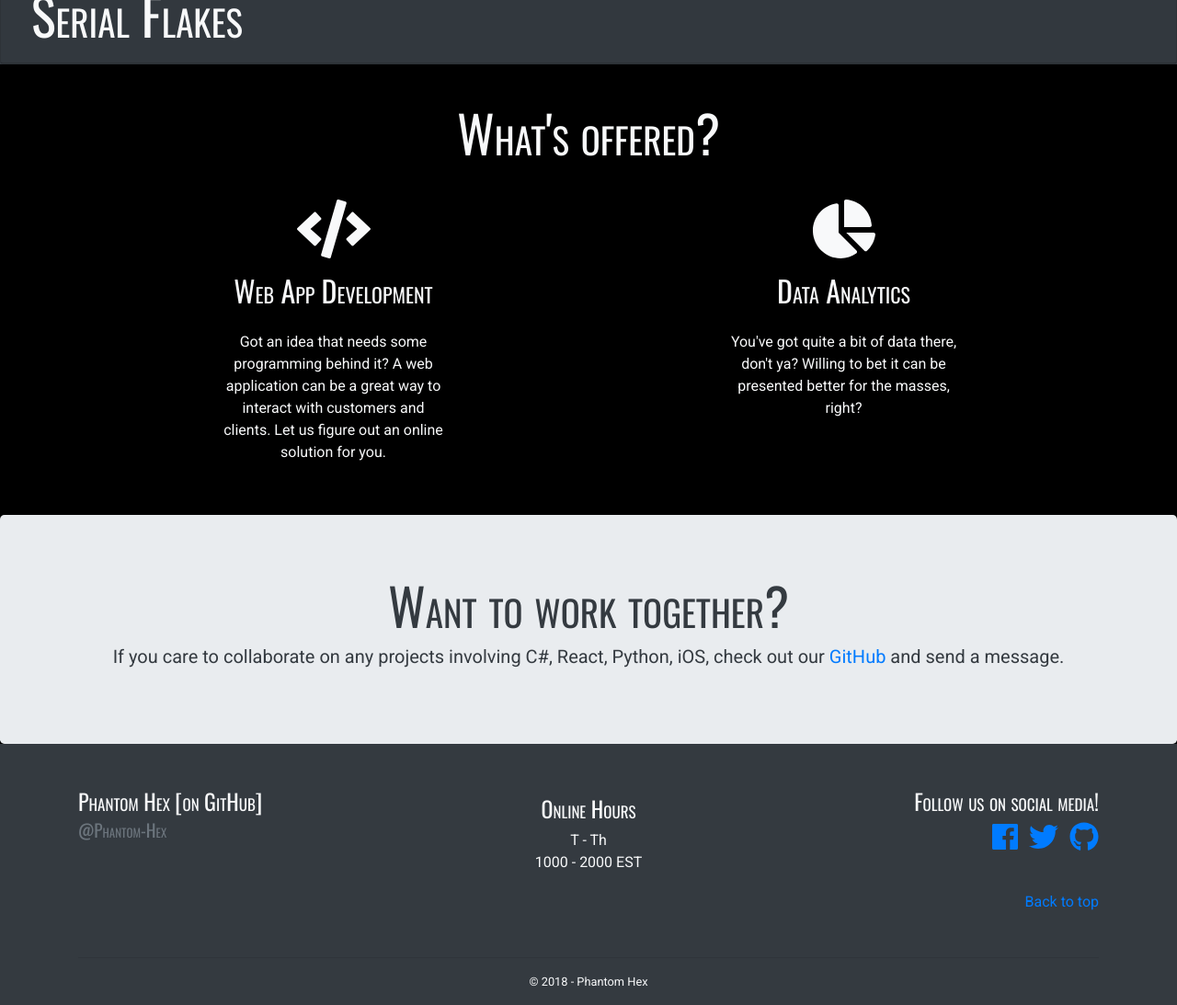
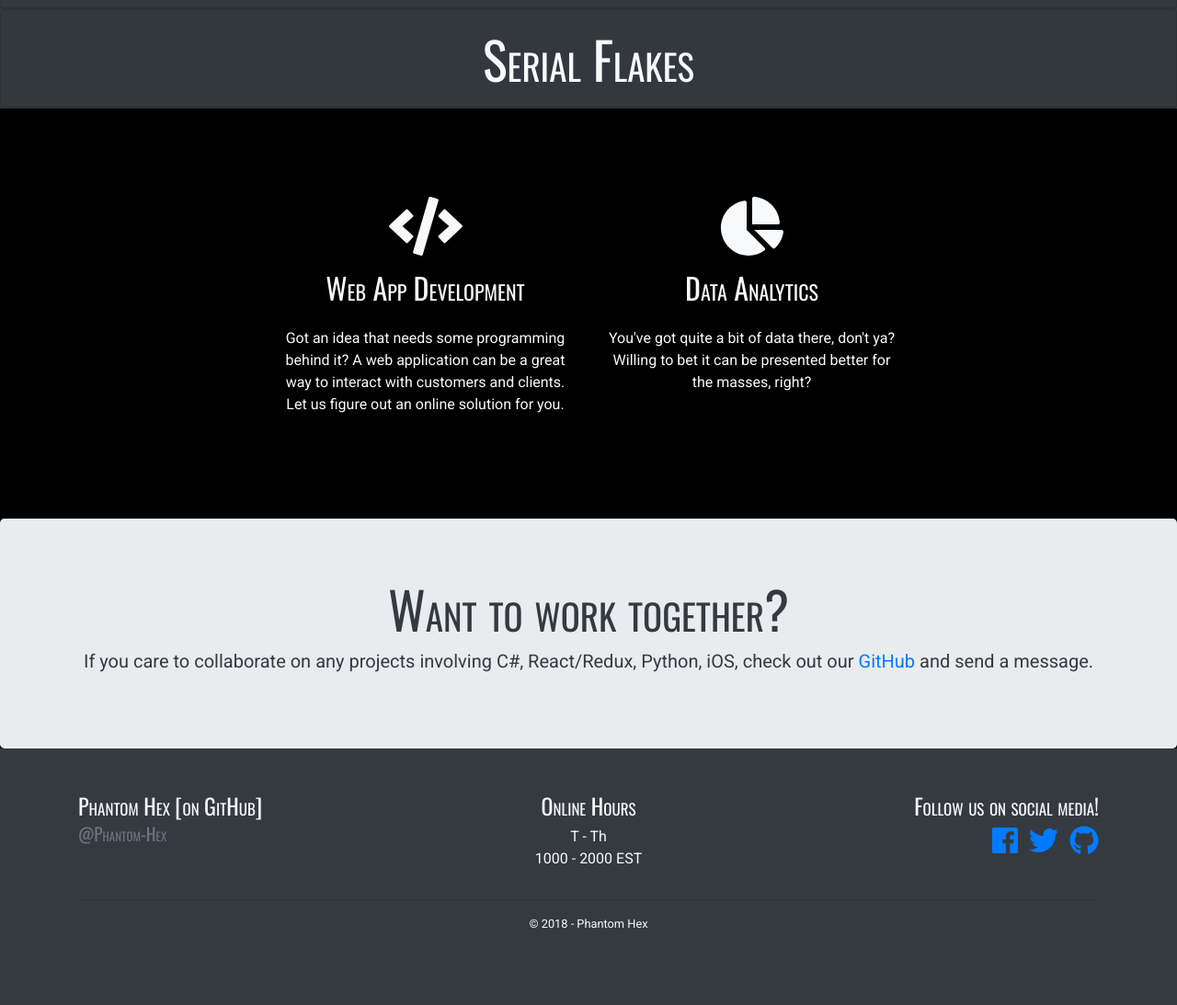
Before and after one commit to Phantom-Hex/Phantom-Hex.github.io, a plain HTML site: page index.html in a window 1280 px wide. Shown: the part 1030-2123 px from the top of the page at 92% size. After the commit the page ends 2061 px from the top, so only its background shows below. Drawn offline with nearby package versions, Linux system fonts and the light colour scheme.

Commit message:
More layout improvements.

```diff
--- a/index.html
+++ b/index.html
@@ -54,12 +54,11 @@
         <!-- Other sections -->
         <section id="Home" class="container py-5 text-center">
             <h2 class="display-4">Welcome!</h2>
-            <p class="lead">This is the GitHub page for Phantom Hex, a relatively new developer. Mobile and web applications are the main
-                focus, but not the only things created here. See some of the projects being worked on below! All repositories
-                are updated weekly.</p>
+            <p class="lead">This is the GitHub page for Phantom Hex, a relatively new developer. Web applications are the main focus, but not the only things created here. See some of the projects being worked on below! All repositories are updated weekly.</p>
         </section>
         <!-- Current Projects -->
-        <div id="projects" class="bg-dark">
+        <div id="projects" class="bg-dark text-center my-5">
+            <!-- Cosplayr -->
             <div class="card bg-dark">
                 <div class="card-header" id="headingOne">
                     <h3 class="mb-0">
@@ -84,6 +83,7 @@
                     </div>
                 </div>
             </div>
+            <!-- Roulette -->
             <div class="card bg-dark">
                 <div class="card-header" id="headingTwo">
                     <h3 class="mb-0">
@@ -106,6 +106,7 @@
                     </div>
                 </div>
             </div>
+            <!-- Overclocked -->
             <div class="card bg-dark">
                 <div class="card-header" id="headingThree">
                     <h3 class="mb-0">
@@ -128,6 +129,7 @@
                     </div>
                 </div>
             </div>
+            <!-- Serial -->
             <div class="card bg-dark">
                 <div class="card-header" id="headingFour">
                     <h3 class="mb-0">
@@ -153,70 +155,16 @@
                 </div>
             </div>
         </div>
-        <!-- <section id="Projects" class="text-center">
-            <h2 class="display-4 pt-5">Current Projects</h2>
-            <div class="row justify-content-md-center no-gutters">
-                <div class="row col-xl-3 no-gutters p-xl-2">
-                    <div class="col-md-6 col-xl-12 order-md-2 order-xl-1">
-                        <a href="http://github.com/Phantom-Hex/Overclocked-Fitness">
-                            <img src="img/Overclocked-Fitness.png" alt="Overclocked Fitness" class="img-fluid rounded">
-                        </a>
-                    </div>
-                    <div class="col-md-6 col-xl-12 order-md-1 order-xl-2 align-self-center p-3">
-                        <h2>Overclocked Fitness</h2>
-                        <p>A template for a fitness-centric website written in PHP and HTML5.</p>
-                    </div>
-                </div>
-                <div class="row col-xl-3 no-gutters p-xl-2">
-                    <div class="col-md-6 col-xl-12">
-                        <a href="http://github.com/Phantom-Hex/SerialF">
-                            <img src="img/Serial-Flakes.png" alt="Serial Flakes" class="img-fluid rounded">
-                        </a>
-                    </div>
-                    <div class="col-md-6 col-xl-12 order-md-1 order-xl-2 align-self-center p-3">
-                        <h2>Serial Flakes</h2>
-                        <p>An inventory application built on Python/Django with infinite expandability for multiple types of
-                            devices and items.
-                        </p>
-                    </div>
-                </div>
-                <div class="row col-xl-3 no-gutters p-xl-2">
-                    <div class="col-md-6 col-xl-12 order-md-2">
-                        <a href="http://phantom-hex.github.io/Roulette">
-                            <img src="img/Roulette.png" alt="Roulette" class="img-fluid rounded">
-                        </a>
-                    </div>
-                    <div class="col-md-6 col-xl-12 order-md-1 order-xl-2 align-self-center p-3">
-                        <h2>Roulette</h2>
-                        <p>A podcast site template utilizing Bootstrap 4 and AngularJS.</p>
-                    </div>
-                </div>
-                <div class="row col-xl-3 no-gutters p-xl-2">
-                    <div class="col-md-6 col-xl-12 order-md-1">
-                        <a href="http://github.com/Phantom-Hex/Cosplayr">
-                            <img src="img/Cosplayr.png" alt="Cosplayr" class="img-fluid rounded">
-                        </a>
-                    </div>
-                    <div class="col-md-6 col-xl-12 order-md-2 order-xl-2 align-self-center p-3">
-                        <h2>Cosplayr</h2>
-                        <p>A social media platform built on iOS to [hopefully] revolutionize how cosplay contests are run around
-                            the country.
-                        </p>
-                    </div>
-                </div>
-            </div>
-        </section> -->
         <!-- Services Spot -->
-        <section id="Services" class="container py-4 text-center">
-            <h2 class="text-center display-4 py-3">What's offered?</h2>
-            <div class="row text-center mx-auto">
-                <div class="col-md-6 col-xl-3 my-3 mx-auto">
+        <section id="Services" class="container my-5 text-center">
+            <div class="row text-center col-8 mx-auto">
+                <div class="col-md-6 col-xl-6 mx-auto py-5">
                     <i class="fas fa-code fa-4x"></i>
                     <h2 class="py-3">Web App Development</h2>
                     <p>Got an idea that needs some programming behind it? A web application can be a great way to interact with
                         customers and clients. Let us figure out an online solution for you.</p>
                 </div>
-                <div class="col-md-6 col-xl-3 my-3 mx-auto">
+                <div class="col-md-6 col-xl-6 mx-auto py-5">
                     <i class="fas fa-chart-pie fa-4x"></i>
                     <h2 class="py-3">Data Analytics</h2>
                     <p>You've got quite a bit of data there, don't ya? Willing to bet it can be presented better for the masses,
@@ -228,7 +176,7 @@
         <!-- Collaborator Section -->
         <section class="text-center jumbotron text-dark">
             <h2 class="display-4">Want to work together?</h2>
-            <p class="lead">If you care to collaborate on any projects involving C#, React, Python, iOS, check out our
+            <p class="lead">If you care to collaborate on any projects involving C#, React/Redux, Python, iOS, check out our
                 <a href="http://github.com/Phantom-Hex">GitHub</a> and send a message.</p>
         </section>
     </main>
@@ -242,12 +190,8 @@
                         <br>
                         <small class="text-muted">@Phantom-Hex</small>
                     </h4>
-                    <address>
-                        <!-- <br /> Louisville, Kentucky, USA
-                        <br /> 40220 -->
-                    </address>
                 </div>
-                <div class="col-sm-6 col-lg-4 py-4 text-md-right text-lg-center">
+                <div class="col-sm-6 col-lg-4 py-3 text-md-right text-lg-center">
                     <h4>
                         Online Hours
                     </h4>
@@ -256,10 +200,8 @@
                         <br /> 1000 - 2000 EST
                     </abbr>
                 </div>
-
                 <div class="col-md col-lg-4 py-3 text-md-center text-lg-right">
                     <h4>Follow us on social media!</h4>
-                    <p>
                         <a href="https://www.facebook.com/Pages/Phantom-Hex">
                             <i class="fab fa-facebook fa-2x"></i>
                         </a>&nbsp;
@@ -269,11 +211,6 @@
                         <a href="https://github.com/phantom-hex">
                             <i class="fab fa-github fa-2x"></i>
                         </a>
-                    </p>
-                    <br>
-                    <p>
-                        <a href="#Top">Back to top</a>
-                    </p>
                 </div>
             </div>
             <hr>
```
